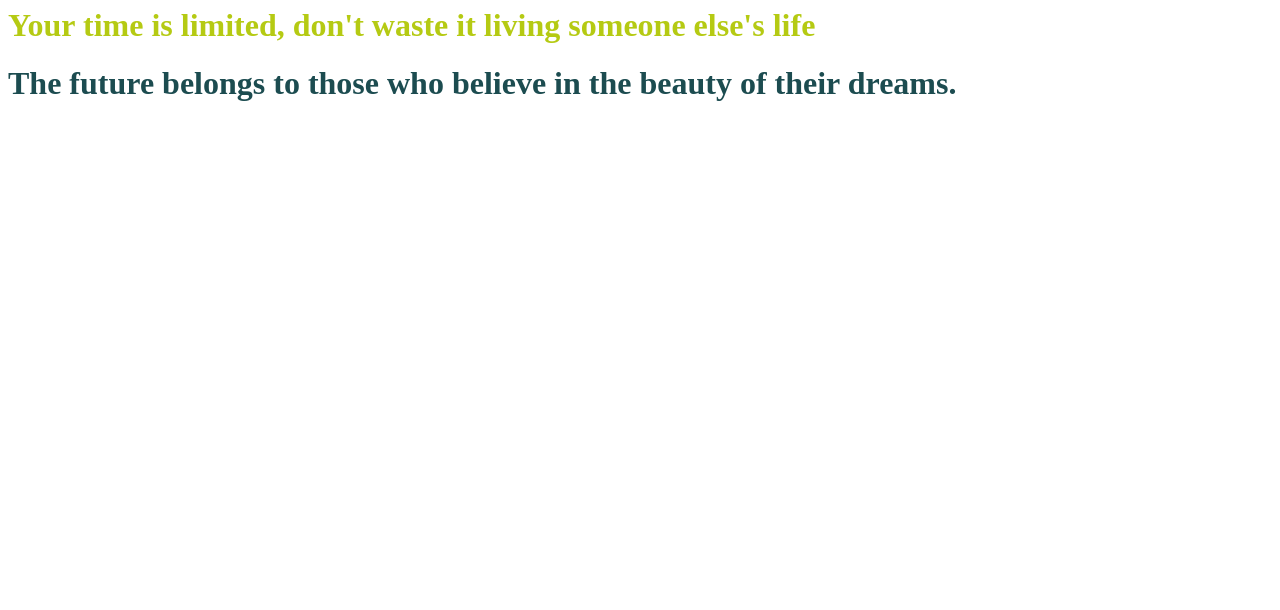
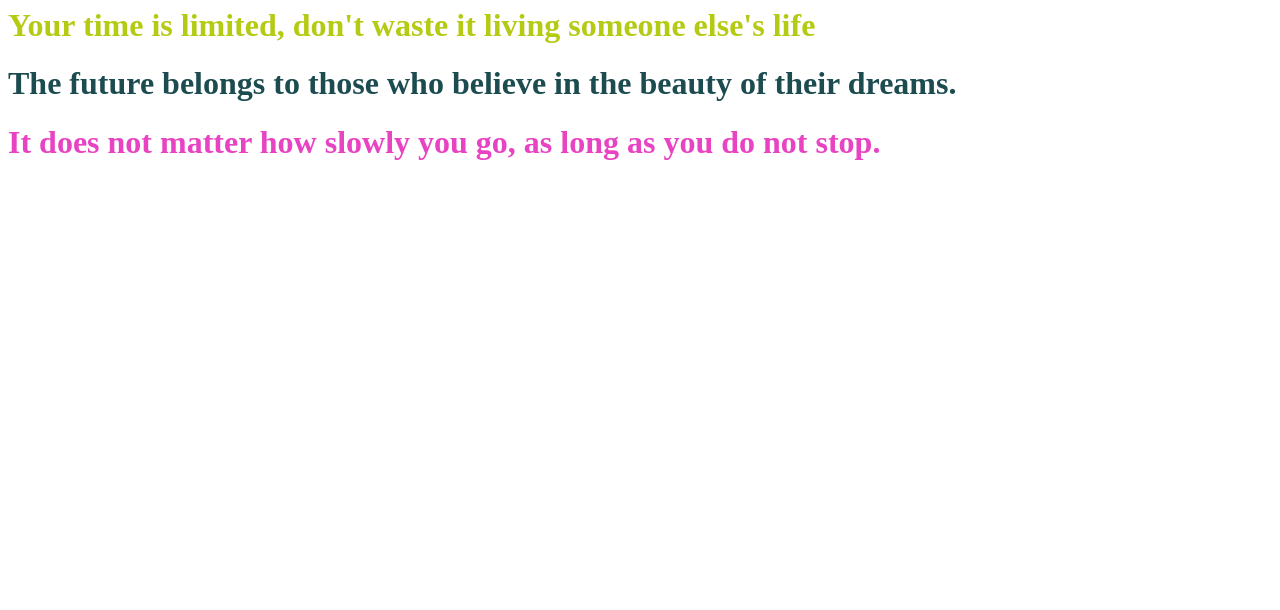
Before and after one commit to balajigundluru/Test1, a plain HTML site: page index.html in a window 1280 px wide. Shown: the part 190-800 px from the top of the page. Drawn offline with Linux system fonts and the light colour scheme.

Commit message:
six commit

```diff
--- a/index.html
+++ b/index.html
@@ -14,6 +14,7 @@
     <h1 id="test3">Don't watch the clock; do what it does. Keep going.</h1>
     <h1 id="test4">Your time is limited, don't waste it living someone else's life</h1>
     <h1 id="test5">The future belongs to those who believe in the beauty of their dreams.</h1>
+    <h1 id="test6">It does not matter how slowly you go, as long as you do not stop.</h1>
 
 </body>
 
--- a/style.css
+++ b/style.css
@@ -17,3 +17,6 @@
 #test5 {
     color: rgb(28, 76, 80)
 }
+#test6{
+    color:rgba(224, 4, 173, 0.75)
+}
```
